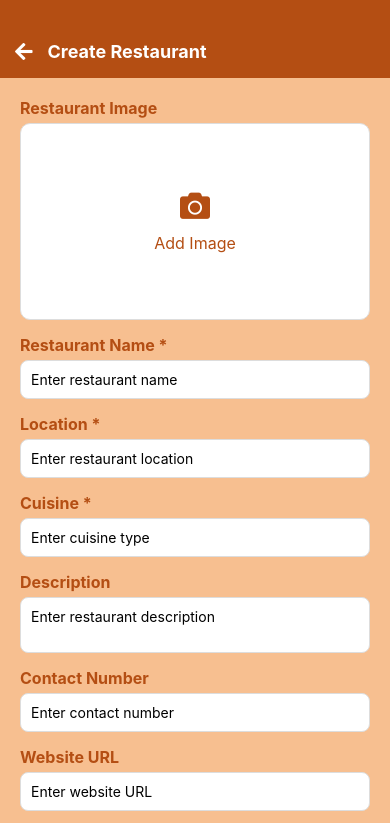
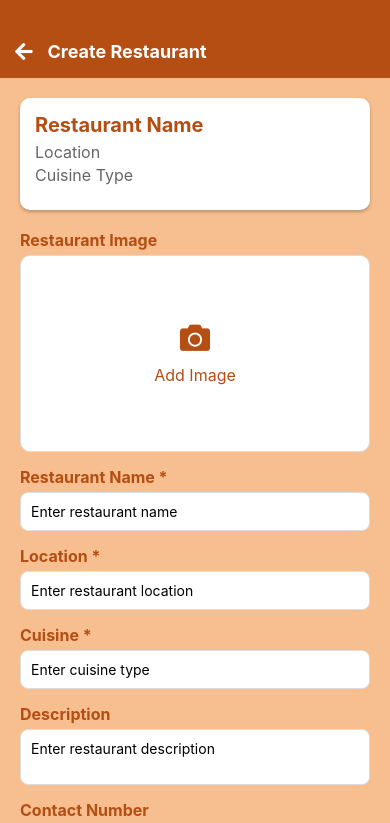
Before and after one commit to ComfortN/restaurent-cms, a React Native app in the folder restaurant-frontend/: screen /CreateRestaurant in a window 390 px wide. Shown: the top 823 px of the page. Built offline with nearby package versions, Linux system fonts and the light colour scheme.

Commit message:
Updating to create and updat resataurant with image to the firestore

```diff
--- a/restaurant-frontend/src/pages/CreateRestaurantScreen.jsx
+++ b/restaurant-frontend/src/pages/CreateRestaurantScreen.jsx
@@ -7,7 +7,8 @@ import {
   StyleSheet,
   ScrollView,
   Alert,
-  Image
+  Image,
+  Platform
 } from 'react-native';
 import { useDispatch, useSelector } from 'react-redux';
 import { createRestaurant } from '../reduc/slices/restaurentSlice';
@@ -26,6 +27,7 @@ const CreateRestaurant = ({ navigation }) => {
     tags: []
   });
   const [image, setImage] = useState(null);
+  const [imageBase64, setImageBase64] = useState(null);
 
   const dispatch = useDispatch();
   const { isLoading, error } = useSelector(state => state.restaurants);
@@ -63,6 +65,7 @@ const CreateRestaurant = ({ navigation }) => {
 
     if (!result.canceled) {
       setImage(result.assets[0]);
+      setImageBase64(result.assets[0].base64);
     }
   };
 
@@ -88,17 +91,18 @@ const CreateRestaurant = ({ navigation }) => {
             const uriParts = image.uri.split('.');
             const fileType = uriParts[uriParts.length - 1];
 
-            formData.append('image', {
-                uri: image.uri,
-                type: `image/${fileType}`,
-                name: `photo.${fileType}`,
-            });
+          // Create file object
+          formData.append('image', {
+            uri: Platform.OS === 'ios' ? image.uri.replace('file://', '') : image.uri,
+            type: `image/${fileType}`,
+            name: `photo.${fileType}`,
+          });
         }
 
         // Log the form data
-        for (let [key, value] of formData.entries()) {
-            console.log(`${key}:`, value);
-        }
+        // for (let [key, value] of formData.entries()) {
+        //     console.log(`${key}:`, value);
+        // }
 
         const response = await dispatch(createRestaurant(formData)).unwrap();
         Alert.alert('Success', 'Restaurant created successfully');
@@ -108,6 +112,31 @@ const CreateRestaurant = ({ navigation }) => {
         Alert.alert('Error', error.message || 'Failed to create restaurant');
     }
 };
+
+// Preview component for the restaurant display
+const RestaurantPreview = () => (
+  <View style={styles.previewContainer}>
+    {image && (
+      <Image
+        source={{ uri: image.uri }}
+        style={styles.previewImage}
+        resizeMode="cover"
+      />
+    )}
+    <View style={styles.previewInfo}>
+      <Text style={styles.previewName}>{restaurantData.name || 'Restaurant Name'}</Text>
+      <Text style={styles.previewLocation}>{restaurantData.location || 'Location'}</Text>
+      <Text style={styles.previewCuisine}>{restaurantData.cuisine || 'Cuisine Type'}</Text>
+      {restaurantData.tags.length > 0 && (
+        <View style={styles.tagContainer}>
+          {restaurantData.tags.map((tag, index) => (
+            <Text key={index} style={styles.tag}>#{tag}</Text>
+          ))}
+        </View>
+      )}
+    </View>
+  </View>
+);
 
   return (
     <ScrollView style={styles.container}>
@@ -119,6 +148,9 @@ const CreateRestaurant = ({ navigation }) => {
       </View>
 
       <View style={styles.formContainer}>
+        {/* Preview Section */}
+        <RestaurantPreview />
+
       {/* Image Upload Section */}
       <Text style={styles.label}>Restaurant Image</Text>
         <TouchableOpacity
@@ -249,6 +281,54 @@ const styles = StyleSheet.create({
     padding: 20,
     color: '#B44E13'
   },
+  previewContainer: {
+    backgroundColor: 'white',
+    borderRadius: 10,
+    marginBottom: 20,
+    overflow: 'hidden',
+    elevation: 3,
+    shadowColor: '#000',
+    shadowOffset: { width: 0, height: 2 },
+    shadowOpacity: 0.25,
+    shadowRadius: 3.84,
+  },
+  previewImage: {
+    width: '100%',
+    height: 200,
+  },
+  previewInfo: {
+    padding: 15,
+  },
+  previewName: {
+    fontSize: 20,
+    fontWeight: 'bold',
+    color: '#B44E13',
+    marginBottom: 5,
+  },
+  previewLocation: {
+    fontSize: 16,
+    color: '#666',
+    marginBottom: 3,
+  },
+  previewCuisine: {
+    fontSize: 16,
+    color: '#666',
+    marginBottom: 10,
+  },
+  tagContainer: {
+    flexDirection: 'row',
+    flexWrap: 'wrap',
+    marginTop: 5,
+  },
+  tag: {
+    backgroundColor: '#F7BF90',
+    paddingHorizontal: 10,
+    paddingVertical: 5,
+    borderRadius: 15,
+    marginRight: 5,
+    marginBottom: 5,
+    color: '#B44E13',
+  },
   imagePicker: {
     alignItems: 'center',
     justifyContent: 'center',
--- a/restaurant-frontend/src/pages/EditResstaurant.jsx
+++ b/restaurant-frontend/src/pages/EditResstaurant.jsx
@@ -17,6 +17,7 @@ import * as ImagePicker from 'expo-image-picker';
 const EditRestaurantScreen = ({ route, navigation }) => {
     const { restaurant } = route.params;
     const dispatch = useDispatch();
+    const [isLoading, setIsLoading] = useState(false);
 
     // State for form fields
     const [name, setName] = useState(restaurant.name);
@@ -28,23 +29,15 @@ const EditRestaurantScreen = ({ route, navigation }) => {
     const [websiteUrl, setWebsiteUrl] = useState(restaurant.websiteUrl);
     const [tags, setTags] = useState(restaurant.tags ? restaurant.tags.join(', ') : '');
     const [image, setImage] = useState(null);
+    const [imageUri, setImageUri] = useState(null);
 
-    // const serverBaseUrl = 'https://restaurent-cms.onrender.com/uplouds/'; // Replace with your actual server URL
-    // const absoluteImageUrl = `${serverBaseUrl}${image}`;
 
 
     // Initialize image from restaurant data
     useEffect(() => {
-        if (restaurant.image) {
-            const imageUrl = restaurant.image.url;
-            // Handle both full URLs and relative paths
-            if (imageUrl.startsWith('http')) {
-                setImage(imageUrl);
-            } else {
-                // Construct full URL for relative paths
-                const serverBaseUrl = 'https://restaurent-cms.onrender.com';
-                setImage(`${serverBaseUrl}${imageUrl}`);
-            }
+        if (restaurant.image?.data) {
+            // If we have base64 data, use it directly
+            setImageUri(restaurant.image.data);
         }
     }, [restaurant]);
 
@@ -59,6 +52,7 @@ const EditRestaurantScreen = ({ route, navigation }) => {
 
             if (!result.canceled) {
                 setImage(result.assets[0].uri);
+                setImageUri(result.assets[0].uri);
             }
         } catch (error) {
             Alert.alert('Error', 'Failed to pick image');
@@ -75,6 +69,8 @@ const EditRestaurantScreen = ({ route, navigation }) => {
             return;
         }
 
+        setIsLoading(true);
+
         const formData = new FormData();
         formData.append('name', name);
         formData.append('cuisine', cuisine);
@@ -85,18 +81,24 @@ const EditRestaurantScreen = ({ route, navigation }) => {
         formData.append('websiteUrl', websiteUrl);
         formData.append('tags', tags ? tags.split(',').map(tag => tag.trim()).join(',') : '');
 
-        // Only append image if it's a local file (new image picked)
-        if (image && image.startsWith('file://')) {
-            const imageName = image.split('/').pop();
-            const imageType = `image/${imageName.split('.').pop()}`;
+        // Handle image upload
+        if (image) {
+            // Get the file extension
+            const imageExtension = image.split('.').pop();
+
+            // Create file name
+            const fileName = `${Date.now()}.${imageExtension}`;
+
+            // Append image to form data
             formData.append('image', {
                 uri: image,
-                name: imageName,
-                type: imageType,
+                type: `image/${imageExtension}`,
+                name: fileName,
             });
         }
 
         try {
+            console.log('Sending update with formData:', formData);
             await dispatch(updateRestaurant({
                 restaurantId: restaurant._id,
                 restaurantData: formData
@@ -108,7 +110,10 @@ const EditRestaurantScreen = ({ route, navigation }) => {
                 [{ text: 'OK', onPress: () => navigation.goBack() }]
             );
         } catch (error) {
+            console.error('Update error:', error);
             Alert.alert('Error', error.message || 'Failed to update restaurant');
+        } finally {
+            setIsLoading(false);
         }
     };
 
@@ -118,18 +123,28 @@ const EditRestaurantScreen = ({ route, navigation }) => {
                 <Text style={styles.title}>Edit Restaurant</Text>
 
                 <Text style={styles.label}>Restaurant Image</Text>
-                {image ? (
+                {imageUri ? (
+                    <View style={styles.imageContainer}>
                         <Image
-                        source={{ uri: image }}
+                            source={{ uri: imageUri }}
                             style={styles.imagePreview}
-                        onError={(e) => console.error('Image loading error:', e.nativeEvent.error)}
+                            onError={(e) => {
+                                console.error('Image loading error:', e.nativeEvent.error);
+                                setImageUri(null); // Reset on error
+                            }}
                         />
+                        <TouchableOpacity
+                            style={styles.changeImageButton}
+                            onPress={pickImage}
+                        >
+                            <Text style={styles.changeImageText}>Change Image</Text>
+                        </TouchableOpacity>
+                    </View>
                 ) : (
-                    <Text>No Image Selected</Text>
-                )}
                     <TouchableOpacity onPress={pickImage} style={styles.pickImageButton}>
                         <Text style={styles.pickImageButtonText}>Pick an Image</Text>
                     </TouchableOpacity>
+                )}
 
                 <Text style={styles.label}>Restaurant Name *</Text>
                 <TextInput
@@ -200,10 +215,13 @@ const EditRestaurantScreen = ({ route, navigation }) => {
                 />
 
 <TouchableOpacity
-                    style={styles.saveButton}
+                style={[styles.saveButton, isLoading && styles.saveButtonDisabled]}
                 onPress={handleSave}
+                disabled={isLoading}
             >
-                    <Text style={styles.saveButtonText}>Save Changes</Text>
+                <Text style={styles.saveButtonText}>
+                    {isLoading ? 'Saving Changes...' : 'Save Changes'}
+                </Text>
             </TouchableOpacity>
             </View>
         </ScrollView>
@@ -224,6 +242,27 @@ const styles = StyleSheet.create({
         marginBottom: 20,
         textAlign: 'center',
         color: '#B44E13'
+    },
+    imageContainer: {
+        marginBottom: 15,
+    },
+    imagePreview: {
+        width: '100%',
+        height: 200,
+        borderRadius: 10,
+        marginBottom: 10,
+        backgroundColor: '#ddd'
+    },
+    changeImageButton: {
+        backgroundColor: '#B44E13',
+        padding: 8,
+        borderRadius: 5,
+        alignItems: 'center',
+        marginTop: 5
+    },
+    changeImageText: {
+        color: 'white',
+        fontWeight: 'bold'
     },
     label: {
         marginBottom: 5,
@@ -253,6 +292,9 @@ const styles = StyleSheet.create({
         fontWeight: 'bold',
         fontSize: 16
     },
+    saveButtonDisabled: {
+        opacity: 0.7
+    },
     imagePreview: {
         width: '100%',
         height: 200,
```
Lines whose indentation alone changed are shown as unchanged.
